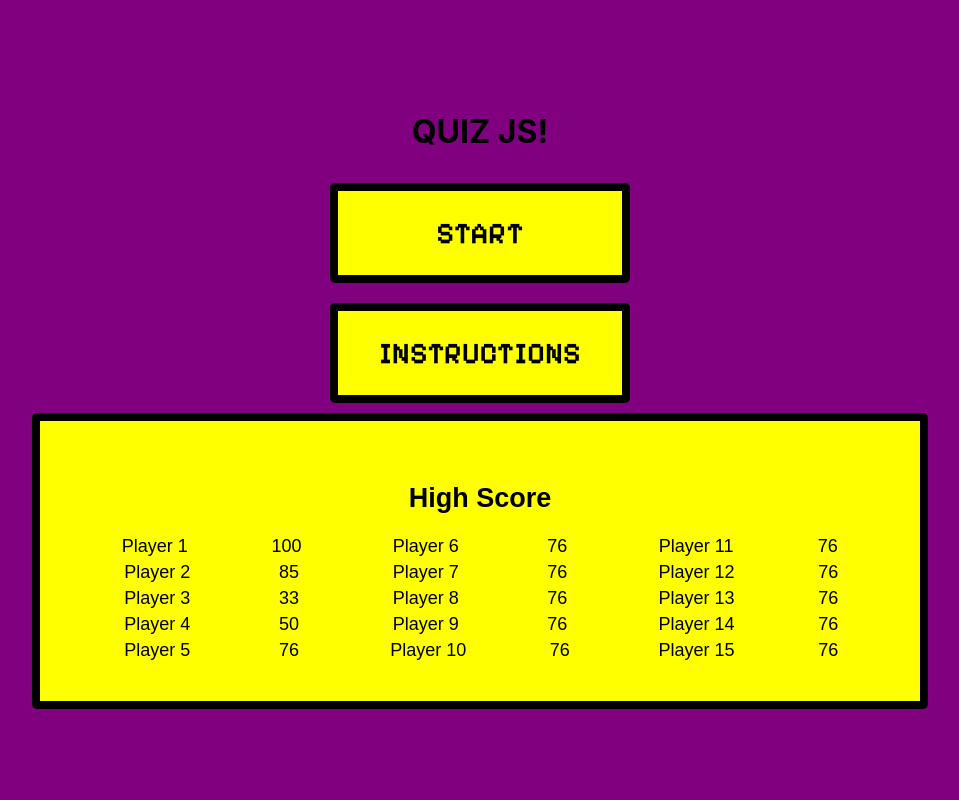
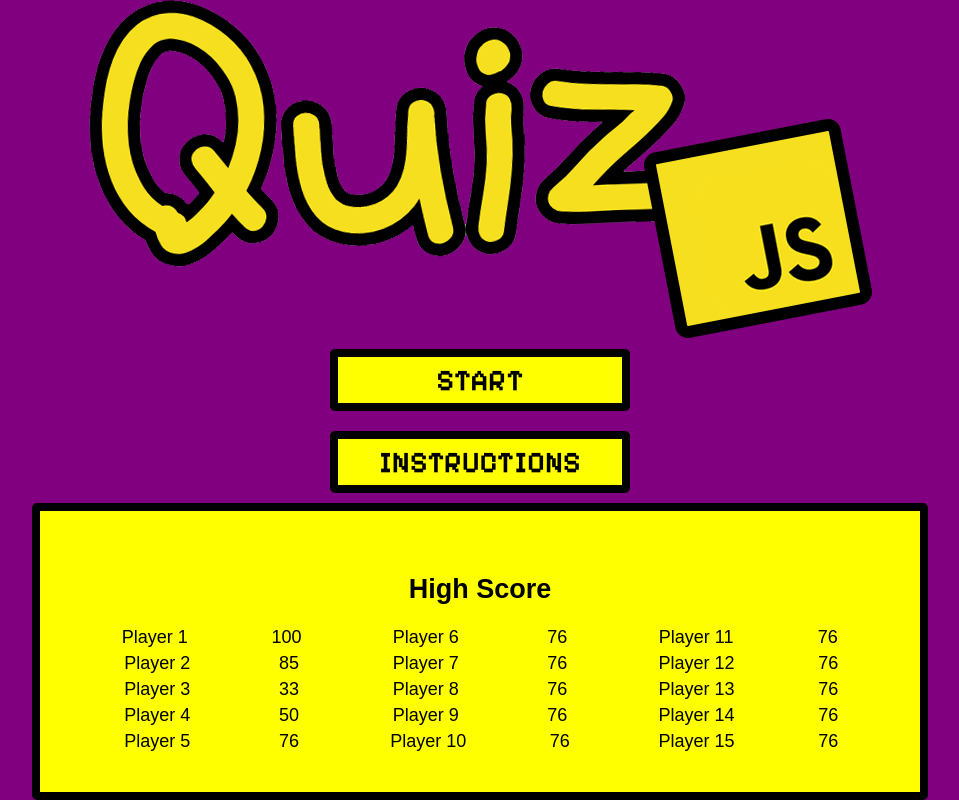
Before and after one commit to mhosseinsafi/Practice, a React (Create React App) app: page / in a window 1280 px wide. Shown: the whole page, without its empty margins (160-1119 px from the left). Built offline with nearby package versions, Linux system fonts and the light colour scheme.

Commit message:
add Logo

```diff
--- a/src/App.js
+++ b/src/App.js
@@ -1,11 +1,15 @@
 import "./style/App.css";
 import React from "react";
 import data from "./data.json";
+import Quiz from "./asset/THELOGO.png";
 
 function App() {
+
+  function handleStartClick() { }
+  function handleInstructionsClick() { }
   return (
     <div className="div-style">
-      <h1>QUIZ JS!</h1>
+      <img src={Quiz}/>
       <button className="rectangle-button" onClick={handleStartClick}>
         START
       </button>
@@ -27,8 +31,6 @@ function App() {
   );
 }
 
-function handleStartClick() {}
 
-function handleInstructionsClick() {}
 
 export default App;
```
Also changed, not shown: src/asset/THELOGO.png (added), 1 other file (tests, documents, lock files or other folders). Lines whose indentation alone changed are shown as unchanged.
